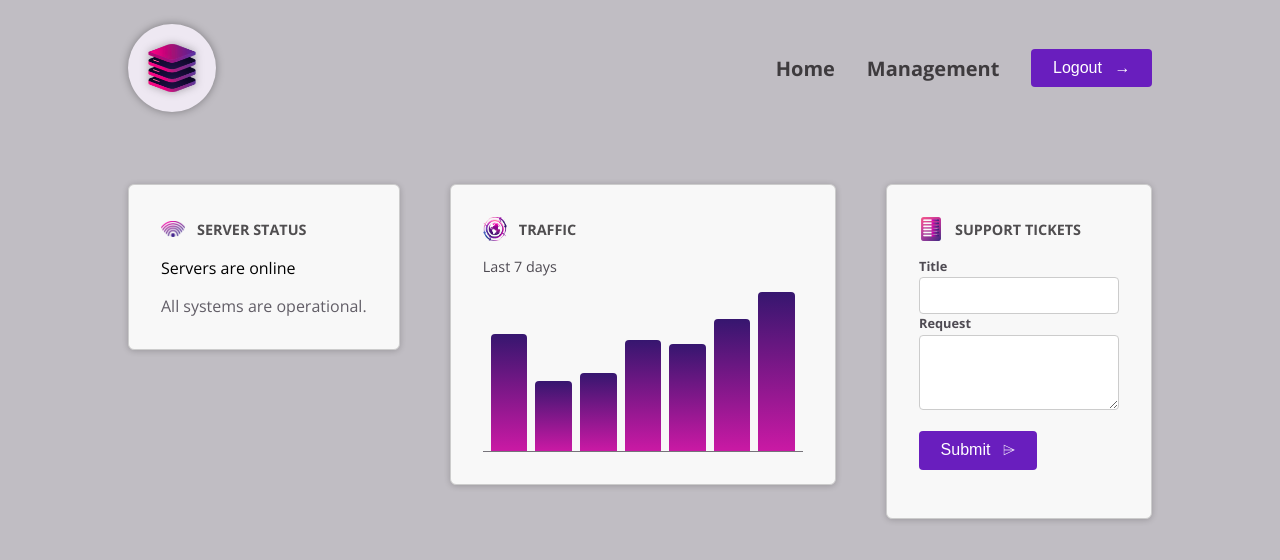
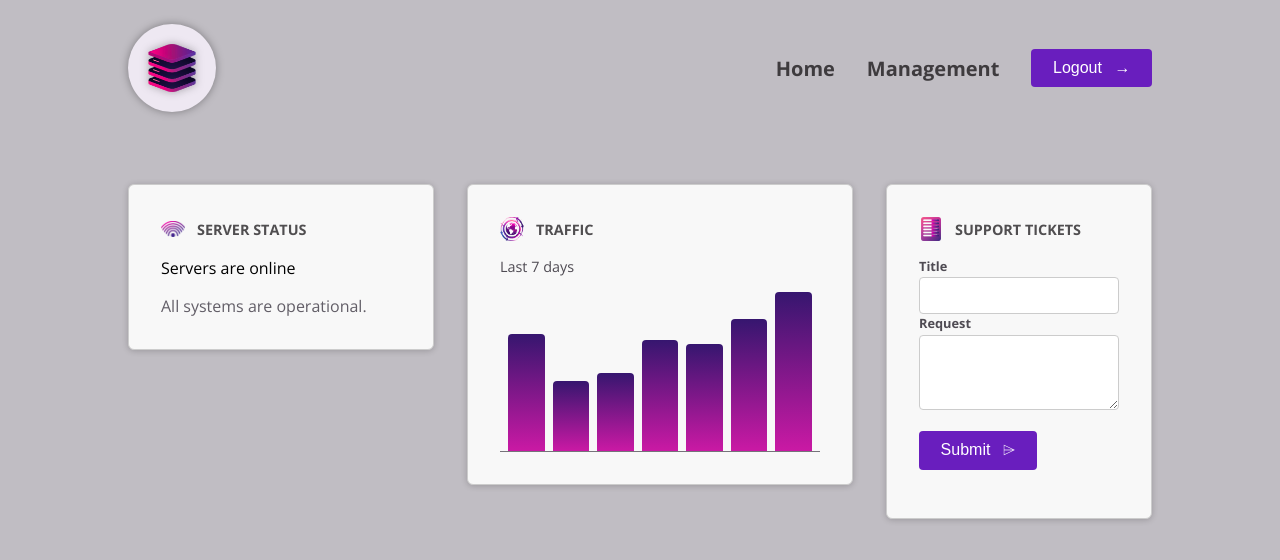
Before and after one commit to MohamedBenAhmed55/Components-Templates-deep-dive, an Angular app: page / in a window 1280 px wide. Shown: the top 560 px of the page. Built offline with nearby package versions, Linux system fonts and the light colour scheme.

Commit message:
When (Not) To Rely On Host Elements

```diff
--- a/src/app/dashboard/dashboard-item/dashboard-item.component.css
+++ b/src/app/dashboard/dashboard-item/dashboard-item.component.css
@@ -1,4 +1,4 @@
-.dashboard-item {
+:host {
   display: block;
   padding: 1rem;
   border: 1px solid #ccc;
@@ -7,7 +7,7 @@
   box-shadow: 0 1px 6px 0 rgba(0, 0, 0, 0.2);
 }
 
-.dashboard-item header {
+:host header {
   display: flex;
   padding: 0;
   gap: 0.75rem;
@@ -15,7 +15,7 @@
   margin-bottom: 1rem;
 }
 
-.dashboard-item header img {
+:host header img {
   width: 1.5rem;
   height: 1.5rem;
   object-fit: contain;
@@ -29,7 +29,7 @@ h2 {
 }
 
 @media (min-width: 768px) {
-  .dashboard-item {
+  :host {
     padding: 2rem;
   }
 }
--- a/src/app/dashboard/dashboard-item/dashboard-item.component.html
+++ b/src/app/dashboard/dashboard-item/dashboard-item.component.html
@@ -1,9 +1,7 @@
-<div class="dashboard-item">
 <article>
   <header>
     <img [src]="image().src" [alt]="image().alt" />
-      <h2>{{title()}}</h2>
+    <h2>{{ title() }}</h2>
   </header>
   <ng-content />
 </article>
-</div>
--- a/src/app/dashboard/server-status/server-status.component.css
+++ b/src/app/dashboard/server-status/server-status.component.css
@@ -1,4 +1,4 @@
-#status {
+:host {
   display: block;
   width: 15rem;
 }
--- a/src/app/dashboard/server-status/server-status.component.html
+++ b/src/app/dashboard/server-status/server-status.component.html
@@ -1,4 +1,3 @@
-<div>
 @if (currentStatus === 'online') {
 <p>Servers are online</p>
 <p>All systems are operational.</p>
@@ -9,4 +8,3 @@
 <p>Server status is unknown</p>
 <p>Fetching server status failed.</p>
 }
-</div>
--- a/src/app/dashboard/tickets/tickets.component.css
+++ b/src/app/dashboard/tickets/tickets.component.css
@@ -1,33 +1,33 @@
-#tickets {
+:host {
   display: flex;
   flex-direction: column;
   gap: 1.5rem;
 }
 
-#tickets ul {
+:host ul {
   list-style: none;
   margin: 0;
   padding: 0;
   width: 15rem;
 }
 
-#tickets li {
+:host li {
   margin: 0.5rem 0;
 }
 
-#tickets p {
+:host p {
   margin: 0;
   color: #4f4b53;
 }
 
-#tickets h2 {
+:host h2 {
   margin: 0;
   font-size: 1.1rem;
   color: #38343c;
 }
 
 @media (min-width: 768px) {
-  #tickets {
+  :host {
     flex-direction: row;
   }
 }
--- a/src/app/dashboard/traffic/traffic.component.css
+++ b/src/app/dashboard/traffic/traffic.component.css
@@ -1,5 +1,5 @@
 
-#traffic {
+:host {
   display: block;
   width: 15rem;
 }
@@ -27,7 +27,7 @@ p {
 }
 
 @media (min-width: 768px) {
-  #traffic {
+  :host {
     width: 20rem;
   }
 }
--- a/src/app/dashboard/traffic/traffic.component.html
+++ b/src/app/dashboard/traffic/traffic.component.html
@@ -1,9 +1,7 @@
-<div id="traffic">
-  <p>Last 7 days</p>
+<p>Last 7 days</p>
 
-  <div id="chart">
-    @for (dataPoint of dummyTrafficData; track dataPoint.id) {
-    <div [style.height]="(dataPoint.value / maxTraffic) * 100 + '%'"></div>
-    }
-  </div>
+<div id="chart">
+  @for (dataPoint of dummyTrafficData; track dataPoint.id) {
+  <div [style.height]="(dataPoint.value / maxTraffic) * 100 + '%'"></div>
+  }
 </div>
```
Lines whose indentation alone changed are shown as unchanged.
